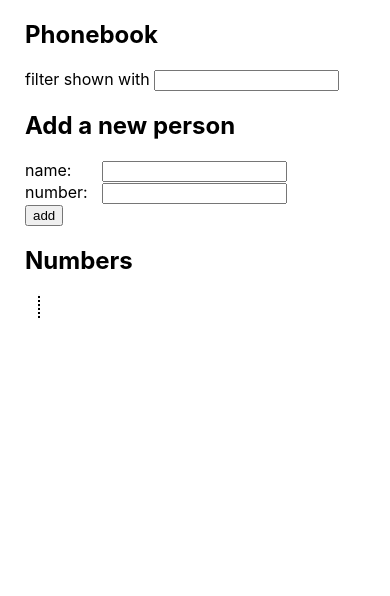
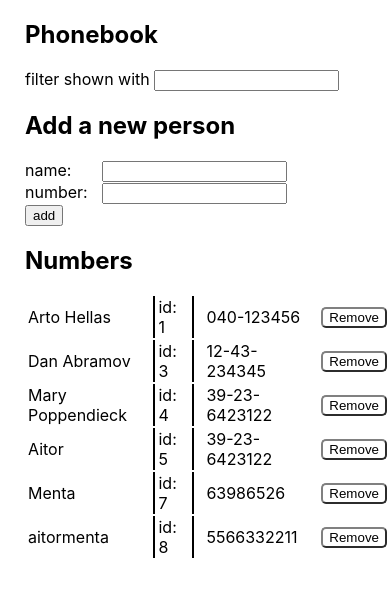
Before and after one commit to AitorSantaeugenia/FullStackOpen, a React (Create React App) app in the folder Part2/phonebook/: page / in a window 390 px wide. Shown: the top 596 px of the page. Built offline with nearby package versions, Linux system fonts and the light colour scheme; data requests are answered from the project's data file.

Commit message:
feat: part2 phonebook 2.17 step 9 delete

```diff
--- a/Part2/phonebook/src/components/PersonData.jsx
+++ b/Part2/phonebook/src/components/PersonData.jsx
@@ -1,10 +1,18 @@
-const PersonData = (person) => (
+const PersonData = ({person, handleDelete}) => (
+
     <tr>
       <td key={person.name} className="tdPadding">
         {person.name}
       </td>
+      {/* we added the id to check it easier into the db.json */}
+      <td key={person.id} className="tdPadding">
+        id: {person.id}
+      </td>
       <td key={person.number} className="tdPaddingLeft">
         {person.number}
+      </td>
+      <td className="tdPaddingLeft">
+        <button className="btnPhonebook" onClick={() => handleDelete(person.id)}>Remove</button>
       </td>
     </tr>
   );
```
